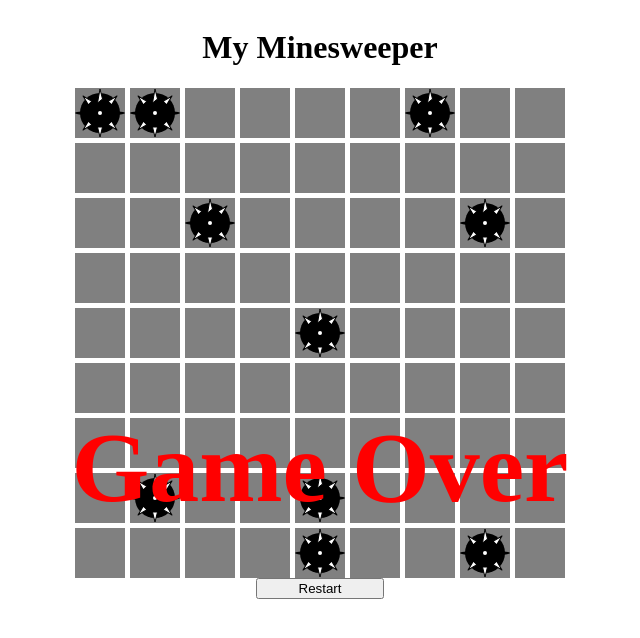
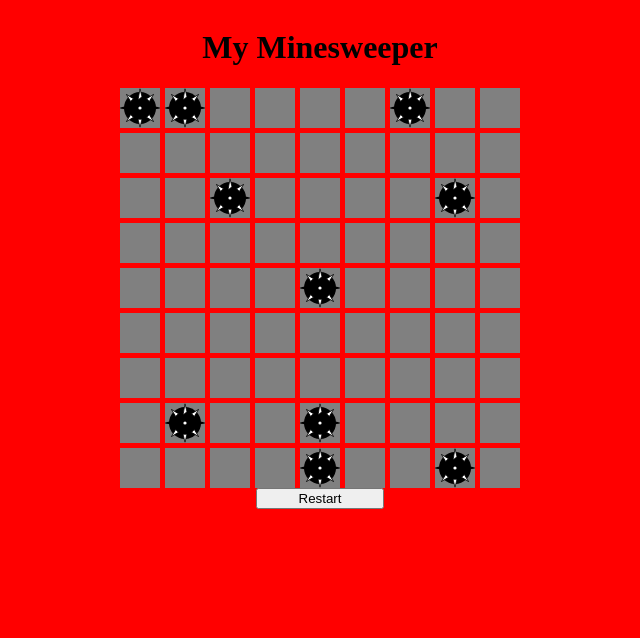
Before and after one commit to nbinet/Minesweeper, a website built with Parcel: page src/index.html in a window 1280 px wide. Both pictures are taken after a click on the icon 475 px from the left and 112 px from the top of the page. Shown: the whole page, without its empty margins (320-960 px from the left). Built offline with nearby package versions, Linux system fonts and the light colour scheme.

Commit message:
change end

```diff
--- a/src/index.html
+++ b/src/index.html
@@ -9,12 +9,11 @@
   <script defer src="js/script.js"></script>
 </head>
   <body>
+
     <header class="header">
       <h1>My Minesweeper</h1>
     </header>
     <article class="game"></article>
-    <h1 class="text gameover">Game Over</h1>
-    <h1 class="text win">Congratulation, you did it !</h1>
     <button class="restart">Restart</button>
 
   </body>
--- a/src/js/script.js
+++ b/src/js/script.js
@@ -19,7 +19,7 @@ let grid = document.querySelector(".game");
 
 var mines = InsertMines();
 
-for (let i = 1; i <= nbCases; i++) {
+for (let i = 1; i <= nbCases; i++) {//insertion des cases
   let button = "<svg id=" + i + " class='button' viewBox='-25 -25 50 50'></svg>";
   grid.insertAdjacentHTML("beforeend", button);
 }
@@ -47,13 +47,11 @@ buttons.forEach(button => {
 });
 
 function Win() {
-  let win = document.querySelector(".win");
-  win.style.display = "block";
+  document.body.style.backgroundColor = "green";
 }
 
 function GameOver(mines) {
-  let end = document.querySelector(".gameover");
-  end.style.display = "block";
+  document.body.style.backgroundColor = "red";
   mines.forEach(element => {
     let show = document.getElementById(element);
     show.innerHTML = svgMine;
--- a/src/scss/style.scss
+++ b/src/scss/style.scss
@@ -1,4 +1,4 @@
-$sizeblock: 50px;
+$sizeblock: 40px;
 $widthgrid: 9;
 
 body {
```
